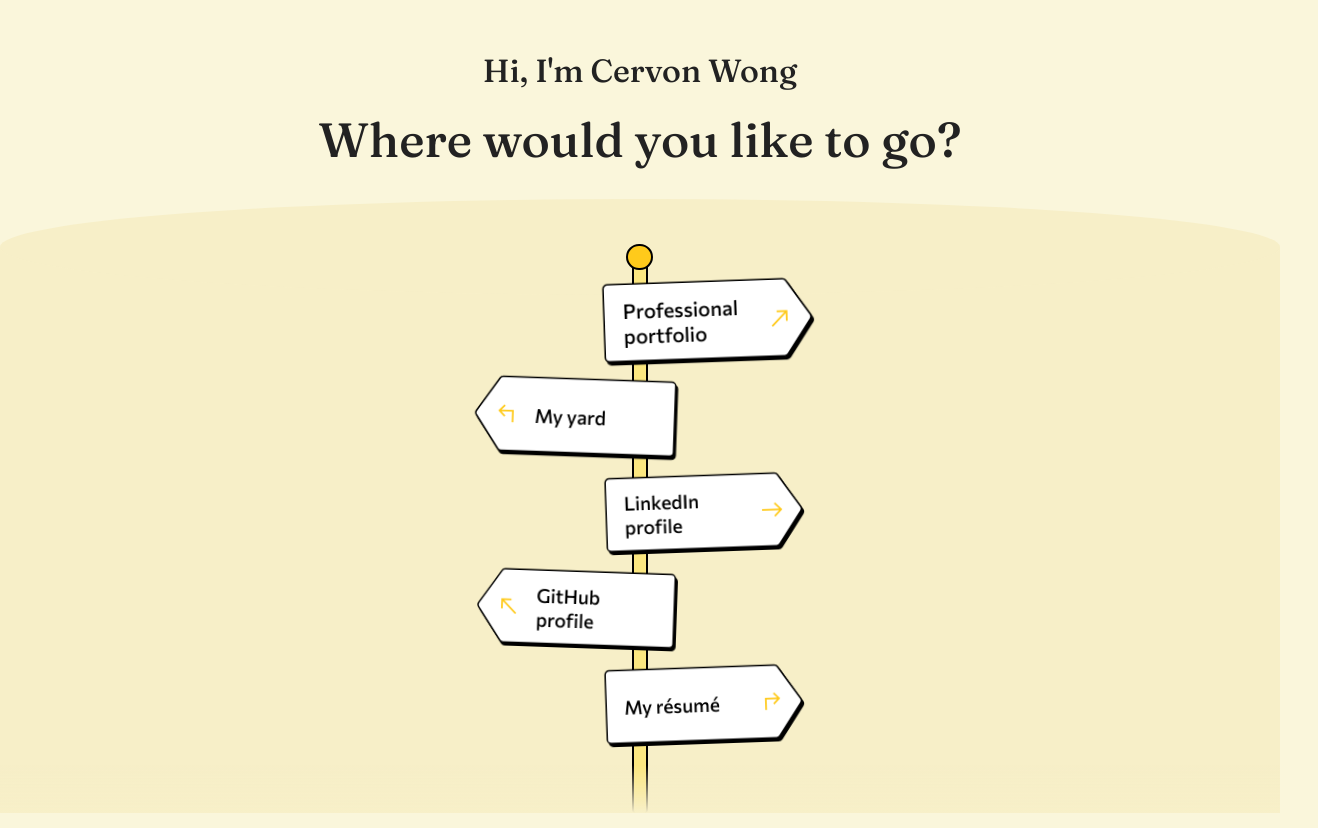
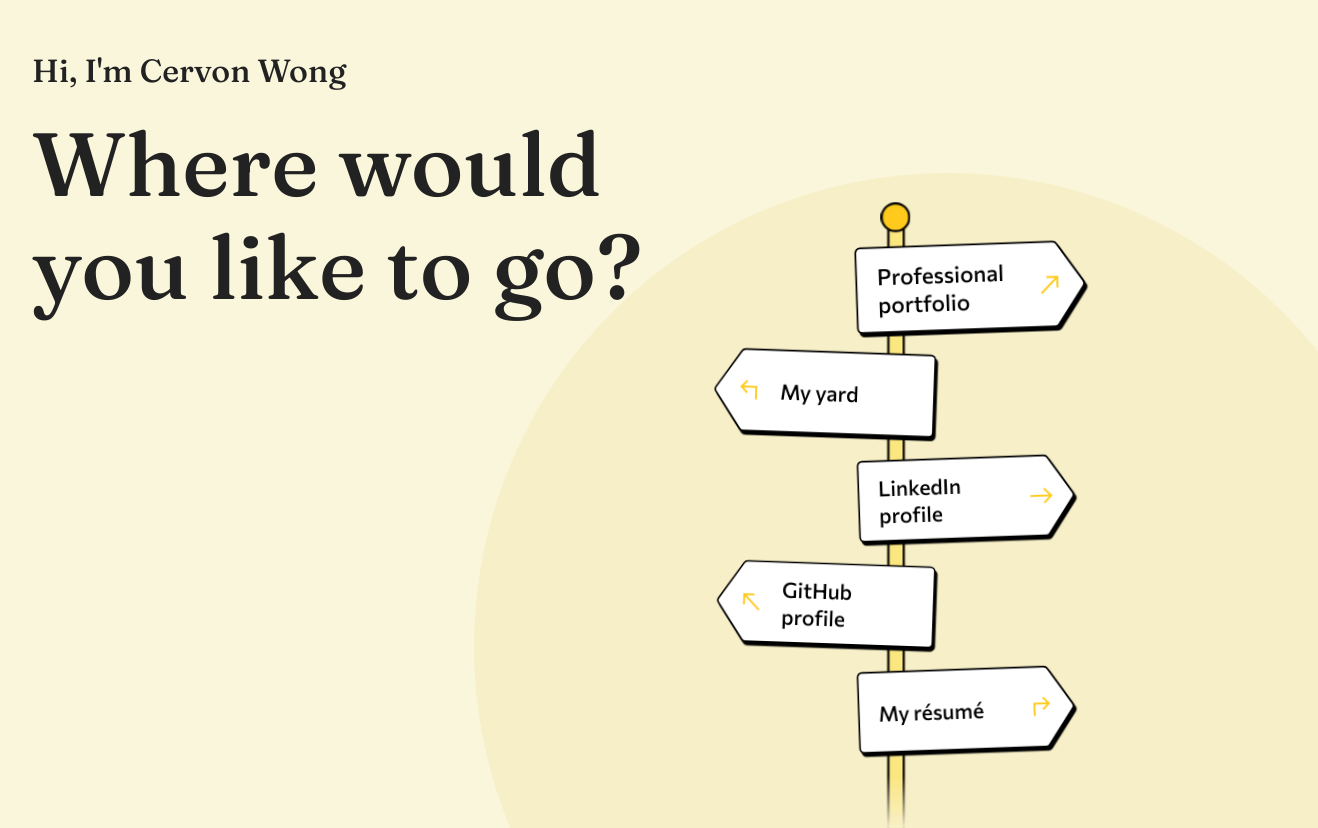
Before and after one commit to cervonwong/link, a website built with Parcel: page src/index.html in a window 1280 px wide. Shown: the whole page, 1318 px wide, since content can reach past the window. Built offline with nearby package versions, Linux system fonts and the light colour scheme; some packages are replaced by stand-ins of ours.

Commit message:
Make desktop layout

```diff
--- a/src/index.html
+++ b/src/index.html
@@ -66,6 +66,108 @@
       align-items: center;
       flex: 1;
       padding: 2rem 0 0 0;
+      width: 100%;
+      /*height: 100%;*/
+    }
+
+    .heading-group {
+    }
+
+    nav {
+      display: flex;
+      flex-direction: column;
+      background: #F7EFC8;
+      /* flex to expand to body height.*/
+      flex: 1;
+      width: 100vw;
+      align-items: center;
+      position: relative;
+      margin-top: 5rem;
+      animation: navInMobile 1.5s ease-in-out;
+      animation-fill-mode: both;
+    }
+
+    @media (min-width: 50rem) {
+      main {
+        display: block;
+        align-items: start;
+      }
+
+      .heading-group {
+        position: fixed;
+        width: 50%;
+        margin: 0 3rem 0 2rem;
+      }
+
+      nav {
+        background-color: transparent;
+        position: absolute;
+        right: 0;
+        bottom: 0;
+        width: 60%;
+        animation: navInDesktop 1.5s ease-in-out;
+        animation-fill-mode: both;
+      }
+
+      @media (max-height: 40rem) {
+        nav {
+          top: 0;
+          bottom: auto;
+        }
+      }
+    }
+
+    @keyframes navInMobile {
+      0% {
+        transform: translate(0, 6rem);
+      }
+      100% {
+        transform: translate(0, 0);
+      }
+    }
+
+    @media (min-width: 50rem) {
+      @keyframes navInDesktop {
+        0% {
+          transform: translate(0, 6rem) scale(0.88);
+        }
+        100% {
+          transform: translate(0, 0) scale(0.88);
+        }
+      }
+    }
+
+    @media (min-width: 60rem) {
+      @keyframes navInDesktop {
+        0% {
+          transform: translate(0, 6rem) scale(0.96);
+        }
+        100% {
+          transform: translate(0, 0) scale(0.96);
+        }
+      }
+    }
+
+    @media (min-width: 70rem) {
+      @keyframes navInDesktop {
+        0% {
+          transform: translate(0, 6rem) scale(1.02);
+        }
+        100% {
+          transform: translate(0, 0) scale(1.02);
+        }
+      }
+    }
+
+    @media (min-width: 75rem) {
+      @keyframes navInDesktop {
+        0% {
+          transform: translate(0, 6rem) scale(1.1);
+        }
+        100% {
+          transform: translate(0, 0) scale(1.1);
+        }
+      }
     }
 
     h1 {
@@ -76,6 +178,14 @@
       text-align: center;
       margin: 0 1rem 0.2rem;
       animation: h1In 0.8s ease-out;
+    }
+
+    @media (min-width: 50rem) {
+      h1 {
+        font-size: 2vw;
+        text-align: start;
+        margin: 1rem 0;
+      }
     }
 
     @keyframes h1In {
@@ -105,6 +215,14 @@
       text-align: center;
       margin: 0 1rem 0;
       animation: h2In 0.8s ease-out;
+    }
+
+    @media (min-width: 50rem) {
+      h2 {
+        font-size: 7vw;
+        margin: 0;
+        text-align: start;
+      }
     }
 
     @keyframes h2In {
@@ -337,42 +455,19 @@
       }
     }
 
-    nav {
-      display: flex;
-      flex-direction: column;
-      background: #F7EFC8;
-      /* flex to expand to body height.*/
-      flex: 1;
-      width: 100vw;
-      align-items: center;
-      position: relative;
-      margin-top: 5rem;
-      /*padding-bottom: 3rem;*/
-      animation: navIn 1.5s ease-in-out;
-      animation-fill-mode: both;
-    }
-
-    @keyframes navIn {
-      0% {
-        transform: translate(0, 6rem);
-      }
-      100% {
-        transform: translate(0, 0);
-      }
-    }
-
     /* Gradient fade of pole*/
     nav:after {
       content: "";
       z-index: 4;
-      width: 100%;
+      width: 10%;
       position: relative;
-      bottom: 0;
+      height: 3rem;
+      bottom: -0.1px;
       background-image: linear-gradient(rgba(247, 239, 200, 0%), rgba(247, 239, 200, 100%));
-      height: 3rem;
     }
 
     /* Oval top for yellow container */
+    @media (max-width: 50rem) {
       nav:before {
         content: "";
         position: absolute;
@@ -382,10 +477,17 @@
         border-radius: 50%;
         top: -3rem;
         height: 6rem;
-      animation: navBeforeIn 1.0s ease-out;
+        animation: navBeforeInMobile 1.0s ease-out;
+      }
     }
 
-    @keyframes navBeforeIn {
+    @media (min-width: 50rem) {
+      nav:before {
+        content: none;
+      }
+    }
+
+    @keyframes navBeforeInMobile {
       0% {
         top: 0;
         height: 0;
@@ -406,7 +508,7 @@
       background-color: #FBE780;
       border: black 0.15rem solid;
       border-bottom: transparent;
-      border-radius: 0.25rem;
+      border-radius: 0;
       animation: poleIn 0.5s ease-out 0.5s;
       animation-fill-mode: both;
     }
@@ -494,13 +596,41 @@
       }
     }
 
+    @media (min-width: 50rem) {
+      .background-circle {
+        content: "";
+        position: fixed;
+        z-index: -1;
+        background-color: #F7EFC8;
+        border-radius: 50%;
+        bottom: -40%;
+        right: -11%;
+        height: 74vw;
+        width: 74vw;
+        animation: backgroundCircleIn 1.5s ease;
+      }
+    }
+
+
+    @keyframes backgroundCircleIn {
+      0% {
+        transform: scale(0.01);
+      }
+      100% {
+        transform: scale(1.0);
+      }
+    }
+
   </style>
 </head>
 
 <body>
   <main>
+    <div class="background-circle"></div>
+    <div class="heading-group">
       <h1>Hi, I'm Cervon Wong</h1>
-    <h2>Where would you like to go?</h2>
+      <h2>Where&nbsp;would you&nbsp;like&nbsp;to&nbsp;go?</h2>
+    </div>
     <nav>
       <div class="pole"></div>
       <ul class="signs">
```
Lines whose indentation alone changed are shown as unchanged.
